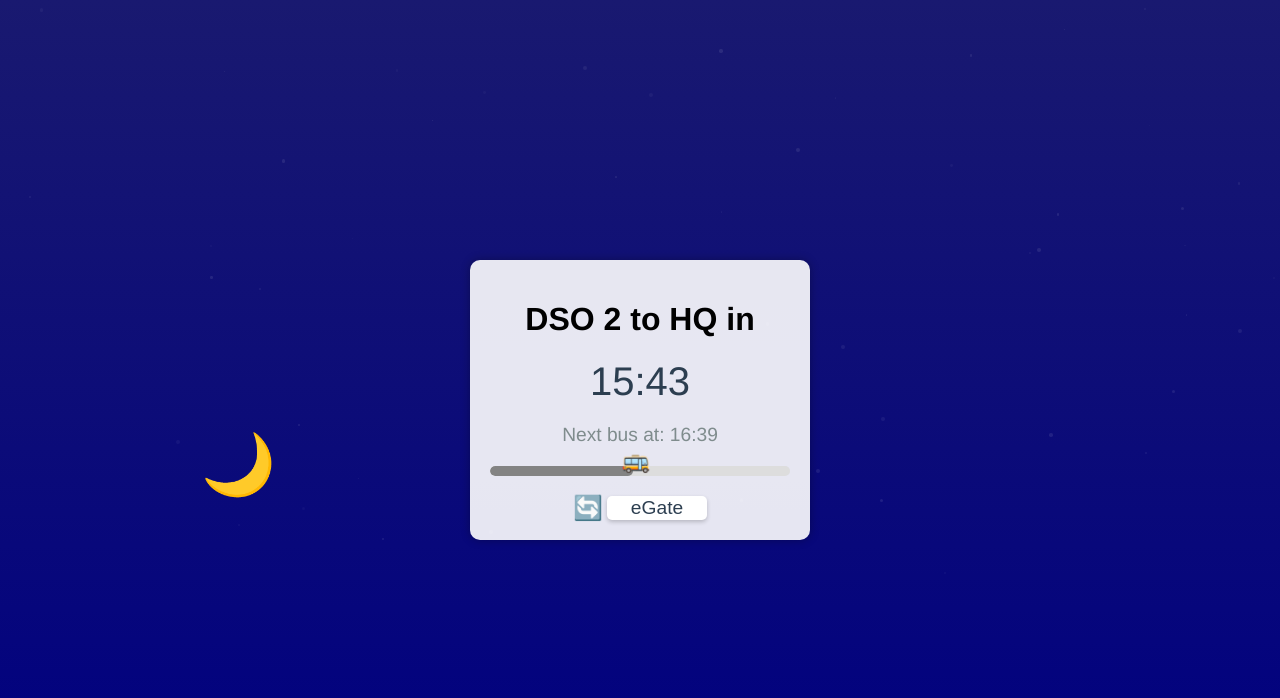
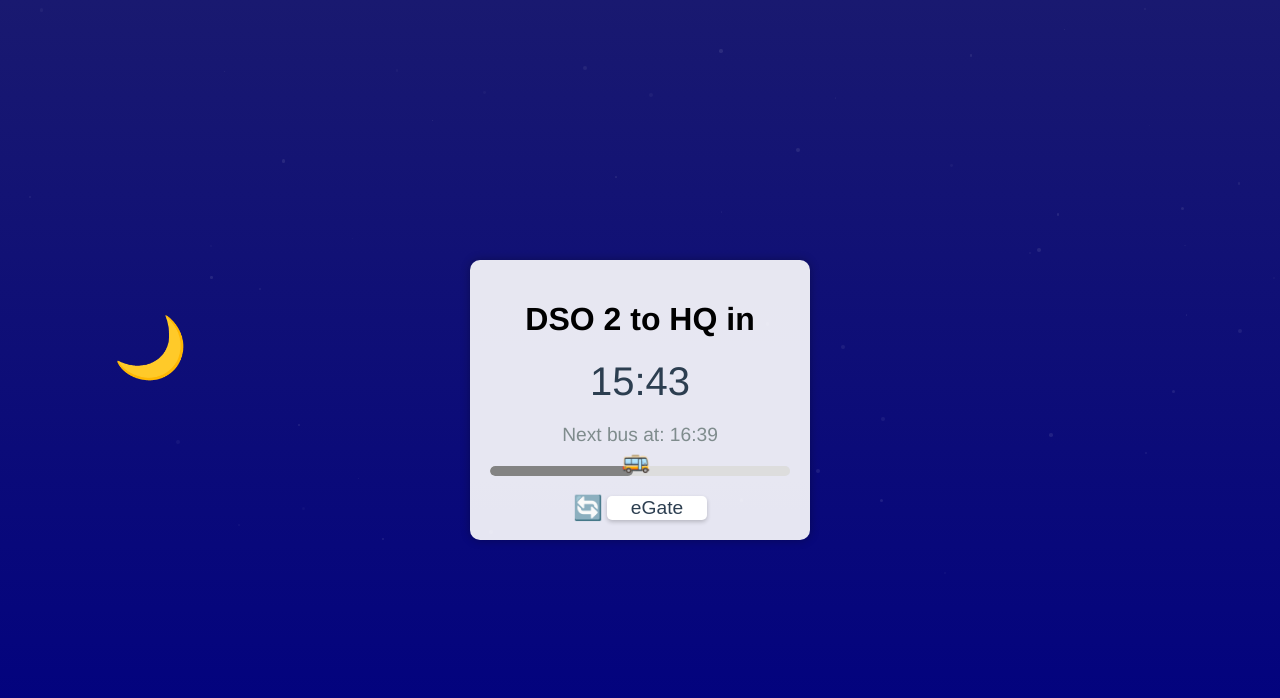
Before and after one commit to adriacp96/dso, a plain HTML site: page index.html in a window 1280 px wide. Shown: the top 698 px of the page. Drawn offline with Linux system fonts and the light colour scheme; a web font is replaced by a local one.

Commit message:
Update index.html

```diff
--- a/index.html
+++ b/index.html
@@ -416,36 +416,27 @@
 
             let progress;
             const isDay = totalMinutes >= sunrise && totalMinutes < sunset;
-            const dayLength = sunset - sunrise;
-            const nightLength = 1440 - dayLength;
+            const periodLength = 12 * 60;
 
             if (isDay) {
-                progress = (totalMinutes - sunrise) / dayLength;
+                progress = (totalMinutes - sunrise) / periodLength;
             } else {
                 const adjustedMinutes = totalMinutes < sunrise
-                    ? totalMinutes + 1440
+                    ? totalMinutes + 1440 - moonset
                     : totalMinutes - moonrise;
-                progress = adjustedMinutes / nightLength;
+                progress = adjustedMinutes / periodLength;
             }
             progress = Math.max(0, Math.min(1, progress));
 
-            const container = document.querySelector('.container');
-            const containerRect = container.getBoundingClientRect();
-            const containerWidth = containerRect.width / window.innerWidth * 100;
-            const containerHeight = containerRect.height / window.innerHeight * 100;
-            const containerLeft = containerRect.left / window.innerWidth * 100;
-            const containerTop = containerRect.top / window.innerHeight * 100;
-
-            const startX = 0;
-            const endX = 100;
-            const startY = 100;
-            const endY = 100;
-            const maxHeight = containerTop - 20;
+            const startX = -10;
+            const endX = 110;
+            const radiusX = (endX - startX) / 2;
+            const centerX = startX + radiusX;
+            const maxHeight = 20;
 
             const leftPosition = startX + (endX - startX) * progress;
-            const h = 50;
-            const a = (startY - maxHeight) / Math.pow(h - startX, 2);
-            const topPosition = a * Math.pow(leftPosition - h, 2) + maxHeight;
+            const angle = progress * Math.PI;
+            const topPosition = maxHeight + (1 - Math.cos(angle)) * (window.innerHeight * 0.4) / 2;
 
             celestial.style.left = `${leftPosition}vw`;
             celestial.style.top = `${topPosition}vh`;
```
